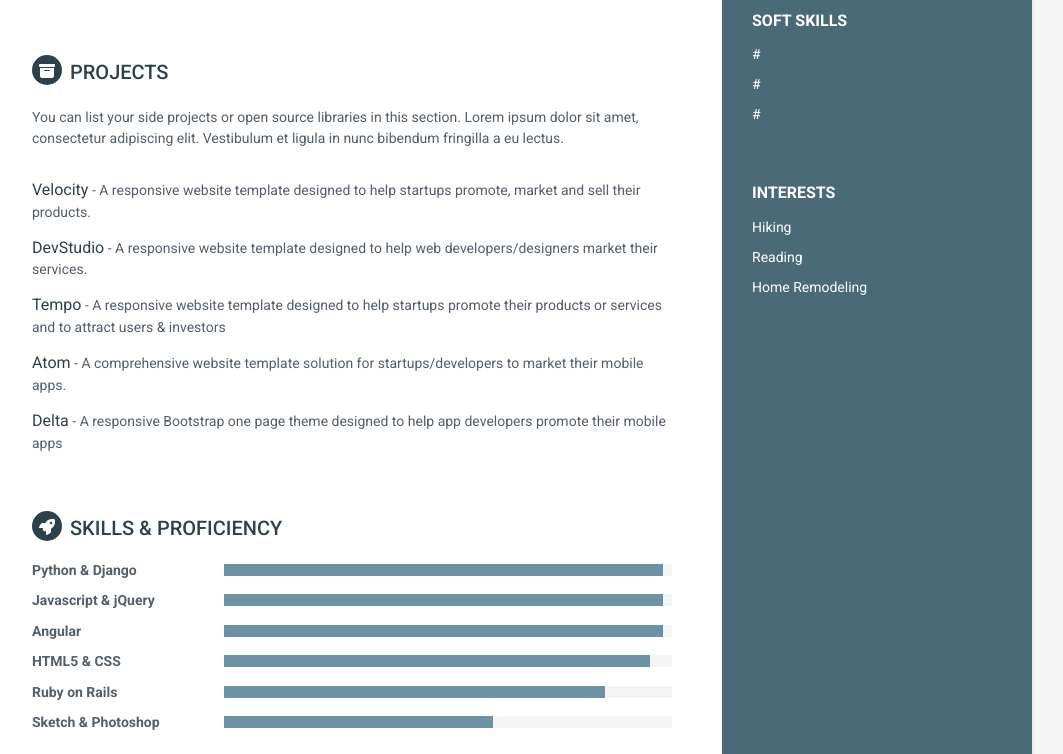
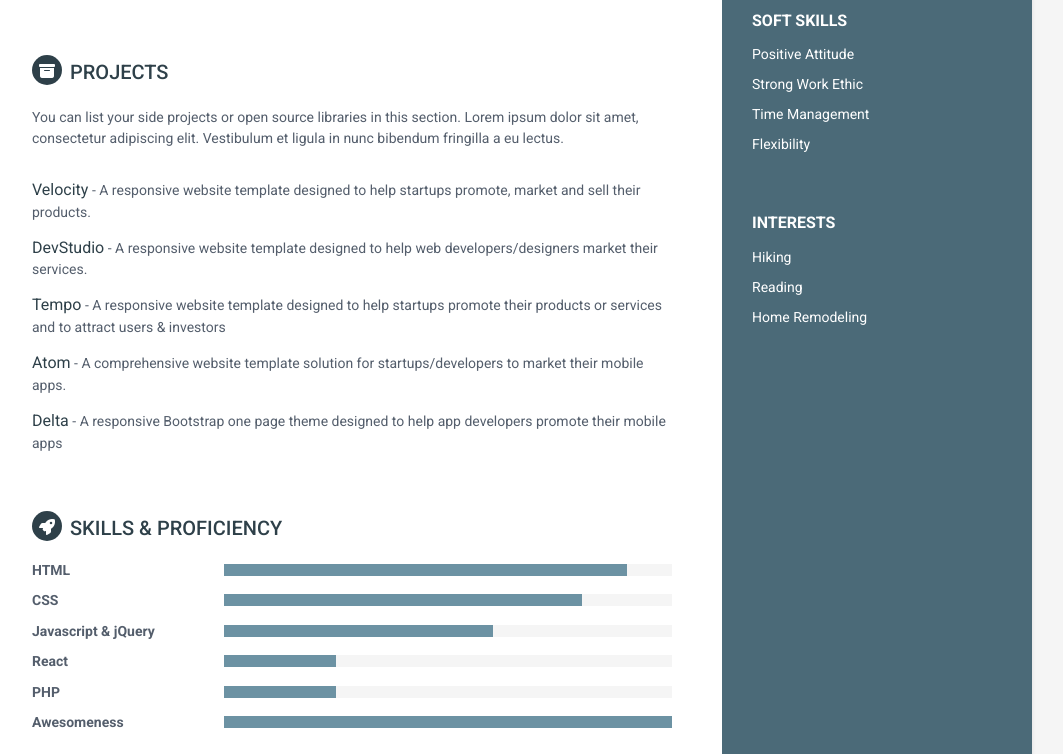
Before and after one commit to chillieguy/Chillieguy, a website: page public/resume/index.html in a window 1280 px wide. Shown: the part 766-1520 px from the top of the page, without its empty margins (138-1201 px from the left). Drawn offline with nearby package versions, Linux system fonts and the light colour scheme.

Commit message:
spelling

```diff
--- a/public/resume/index.html
+++ b/public/resume/index.html
@@ -54,9 +54,10 @@
             <div class="soft-skills-container container-block">
                 <h2 class="container-block-title">Soft Skills</h2>
                 <ul class="list-unstyled interests-list">
-                    <li>#<span class="soft-skill-desc"></span></li>
-                    <li>#<span class="soft-skill-desc"></span></li>
-                    <li>#<span class="soft-skill-desc"></span></li>
+                    <li>Positive Attitude<span class="soft-skill-desc"></span></li>
+                    <li>Strong Work Ethic<span class="soft-skill-desc"></span></li>
+                    <li>Time Management<span class="soft-skill-desc"></span></li>
+                    <li>Flexibility<span class="soft-skill-desc"></span></li>
                 </ul>
             </div><!--//interests-->
 
@@ -156,9 +157,17 @@
                 <h2 class="section-title"><i class="fa fa-rocket"></i>Skills &amp; Proficiency</h2>
                 <div class="skillset">
                     <div class="item">
-                        <h3 class="level-title">Python &amp; Django</h3>
+                        <h3 class="level-title">HTML</h3>
                         <div class="level-bar">
-                            <div class="level-bar-inner" data-level="98%">
+                            <div class="level-bar-inner" data-level="90%">
+                            </div>
+                        </div><!--//level-bar-->
+                    </div><!--//item-->
+
+                    <div class="item">
+                        <h3 class="level-title">CSS</h3>
+                        <div class="level-bar">
+                            <div class="level-bar-inner" data-level="80%">
                             </div>
                         </div><!--//level-bar-->
                     </div><!--//item-->
@@ -166,39 +175,31 @@
                     <div class="item">
                         <h3 class="level-title">Javascript &amp; jQuery</h3>
                         <div class="level-bar">
-                            <div class="level-bar-inner" data-level="98%">
+                            <div class="level-bar-inner" data-level="60%">
                             </div>
                         </div><!--//level-bar-->
                     </div><!--//item-->
 
                     <div class="item">
-                        <h3 class="level-title">Angular</h3>
+                        <h3 class="level-title">React</h3>
                         <div class="level-bar">
-                            <div class="level-bar-inner" data-level="98%">
+                            <div class="level-bar-inner" data-level="25%">
                             </div>
                         </div><!--//level-bar-->
                     </div><!--//item-->
 
                     <div class="item">
-                        <h3 class="level-title">HTML5 &amp; CSS</h3>
+                        <h3 class="level-title">PHP</h3>
                         <div class="level-bar">
-                            <div class="level-bar-inner" data-level="95%">
+                            <div class="level-bar-inner" data-level="25%">
                             </div>
                         </div><!--//level-bar-->
                     </div><!--//item-->
 
                     <div class="item">
-                        <h3 class="level-title">Ruby on Rails</h3>
+                        <h3 class="level-title">Awesomeness</h3>
                         <div class="level-bar">
-                            <div class="level-bar-inner" data-level="85%">
-                            </div>
-                        </div><!--//level-bar-->
-                    </div><!--//item-->
-
-                    <div class="item">
-                        <h3 class="level-title">Sketch &amp; Photoshop</h3>
-                        <div class="level-bar">
-                            <div class="level-bar-inner" data-level="60%">
+                            <div class="level-bar-inner" data-level="100%">
                             </div>
                         </div><!--//level-bar-->
                     </div><!--//item-->
```
